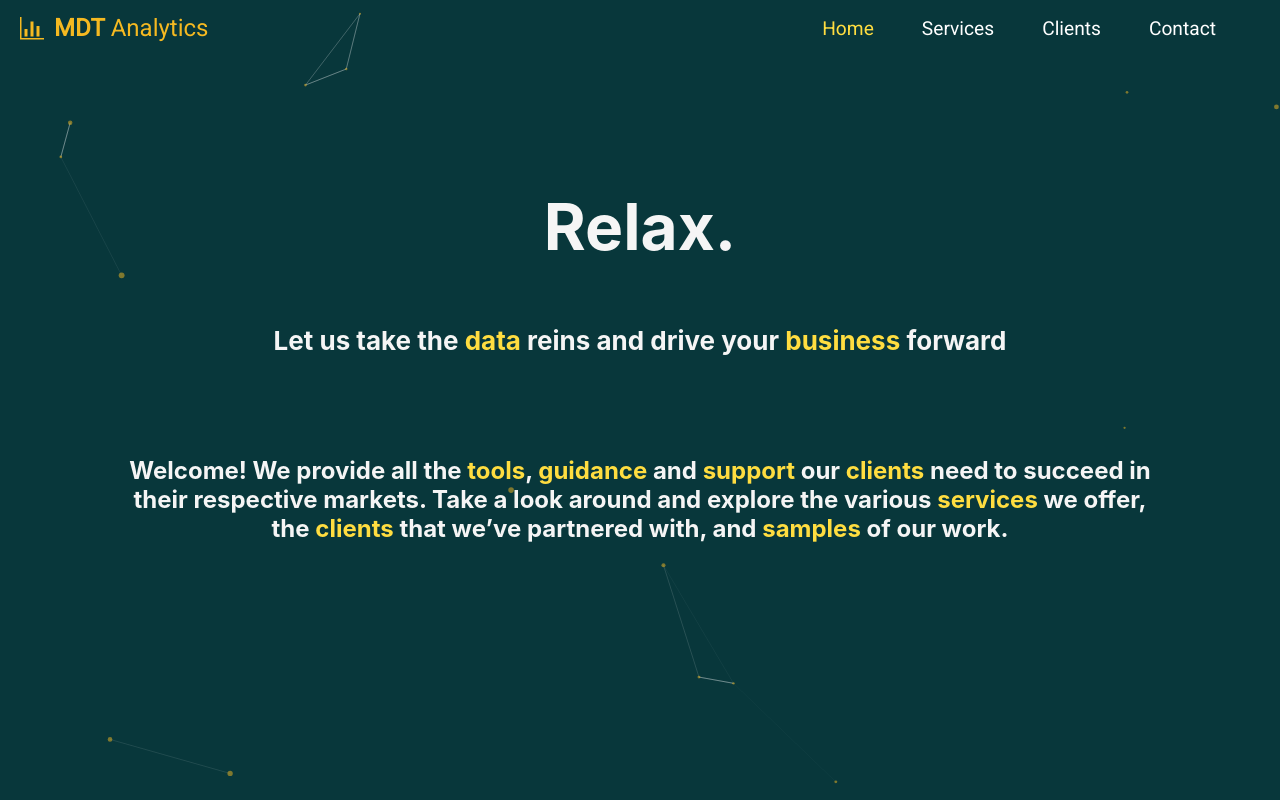
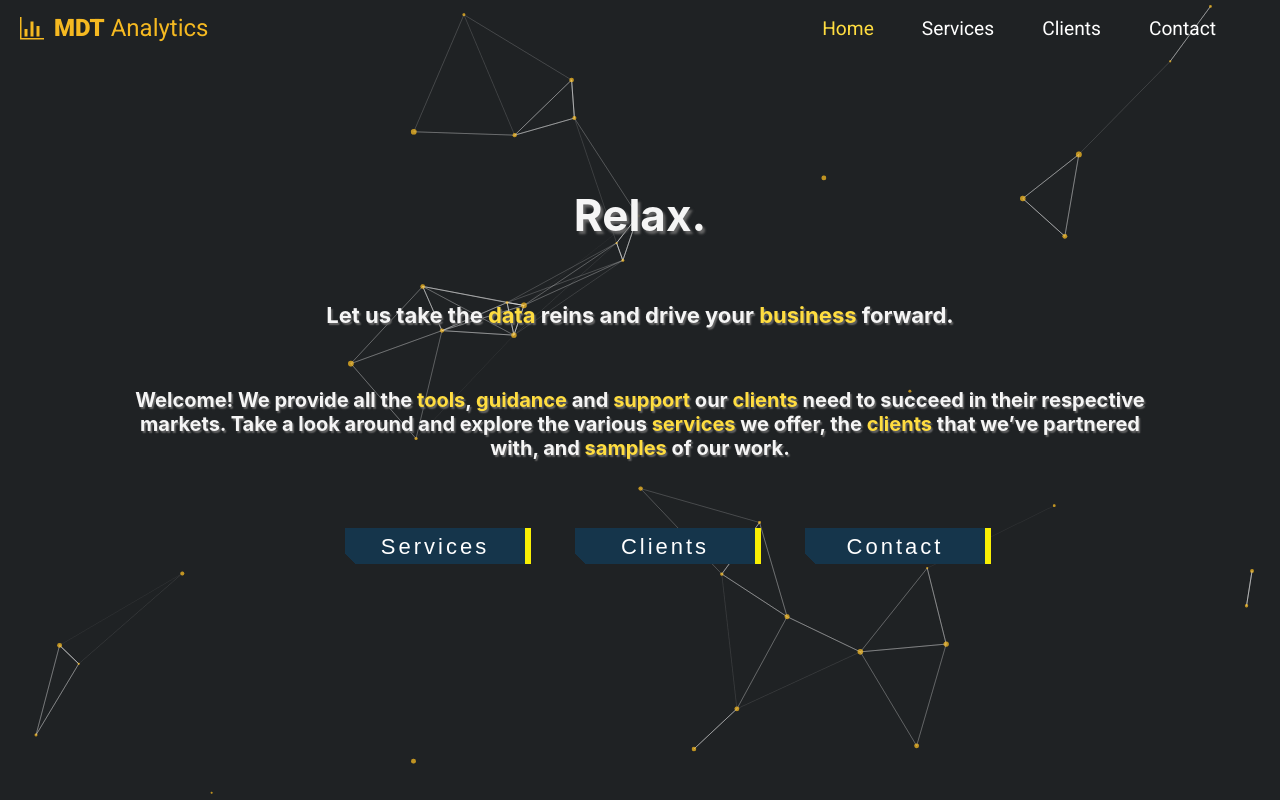
Before and after one commit to Mohammad-Afsari/mdtanalytics, a React (Create React App) app: page / in a window 1280 px wide. Built offline with nearby package versions, Linux system fonts and the light colour scheme.

Commit message:
Home page rev02

```diff
--- a/src/App.css
+++ b/src/App.css
@@ -13,6 +13,7 @@ body {
   font-size: 3.5rem;
   margin-top: 10%;
 }
+
 
 .introduction {
   z-index: 5;
@@ -30,19 +31,128 @@ body {
 }
 
 .introduction h1 {
-  font-size: 64px;
+  font-size: 44px;
+  text-shadow: 2.5px 2.5px 2.5px #666;
 }
 
 .introduction h4 {
-  font-size: 26px;
+  font-size: 22px;
   margin-top: 60px;
+  text-shadow: 1.5px 1.5px 1.5px #666;
 }
 
 .introduction h5 {
-  font-size: 24px;
-  margin-top: 100px;
+  font-size: 20px;
+  margin-top: 60px;
+  text-shadow: 1.5px 1.5px 1.5px #666;
 }
 
 .introduction h4 span, .introduction h5 span {
   color: #ffdd40;
 }
+
+.links {
+  z-index: 5;
+  margin: 0 auto;
+  margin-top: 40px;
+}
+
+.linkBtn {
+  margin-left: 30px;
+  cursor: pointer;
+}
+
+.linkBtn:hover {
+  color: #F8F005;
+  font-weight: bolder;
+  transition: 0.15s;
+}
+
+button::after:hover {
+  color:#15354b;
+}
+
+button, button::after {
+  width: 180px;
+  height: 36px;
+  font-size: 22px;
+  background: linear-gradient(45deg, transparent 5%, #15354b 5%);
+  border: 0;
+  color: #fff;
+  letter-spacing: 3px;
+  line-height: 38px;
+  box-shadow: 6px 0px 0px #F8F005;
+  outline: transparent;
+  position: relative;
+}
+
+button::after {
+  --slice-0: inset(50% 50% 50% 50%);
+  --slice-1: inset(80% -6px 0 0);
+  --slice-2: inset(50% -6px 30% 0);
+  --slice-3: inset(10% -6px 85% 0);
+  --slice-4: inset(40% -6px 43% 0);
+  --slice-5: inset(80% -6px 5% 0);
+  content: 'AVAILABLE NOW';
+  display: block;
+  position: absolute;
+  top: 0;
+  left: 0;
+  right: 0;
+  bottom: 0;
+  background: linear-gradient(45deg, transparent 3%, #1c6fa7 3%, #1c6fa7 5%, #15354b 5%);
+  text-shadow: -3px -3px 0px #F8F005, 3px 3px 0px #1c6fa7;
+  clip-path: var(--slice-0);
+}
+
+button:hover::after {
+  animation: 0.8s glitch;
+  animation-timing-function: steps(2, end);
+}
+
+@keyframes glitch {
+  0% {
+    clip-path: var(--slice-1);
+    transform: translate(-20px, -10px);
+  }
+  10% {
+    clip-path: var(--slice-3);
+    transform: translate(10px, 10px);
+  }
+  20% {
+    clip-path: var(--slice-1);
+    transform: translate(-10px, 10px);
+  }
+  30% {
+    clip-path: var(--slice-3);
+    transform: translate(0px, 5px);
+  }
+  40% {
+    clip-path: var(--slice-2);
+    transform: translate(-5px, 0px);
+  }
+  50% {
+    clip-path: var(--slice-3);
+    transform: translate(5px, 0px);
+  }
+  60% {
+    clip-path: var(--slice-4);
+    transform: translate(5px, 10px);
+  }
+  70% {
+    clip-path: var(--slice-2);
+    transform: translate(-10px, 10px);
+  }
+  80% {
+    clip-path: var(--slice-5);
+    transform: translate(20px, -10px);
+  }
+  90% {
+    clip-path: var(--slice-1);
+    transform: translate(-10px, 0px);
+  }
+  100% {
+    clip-path: var(--slice-1);
+    transform: translate(0);
+  }
+}
--- a/src/App.js
+++ b/src/App.js
@@ -1,15 +1,11 @@
 import './App.css';
 import Navbar from './components/navbar/Navbar';
 import { BrowserRouter as Router, Switch, Route } from "react-router-dom";
-// import { Home } from "./components/pages/Home";
-// import { About } from "./components/pages/About";
-// import { Blog } from "./components/pages/Blog";
-// import { Contact } from "./components/pages/Contact";
-
 import Home from './components/Home/Home';
-import Services from './components/About/About';
+import Services from './components/About/Services';
 import Clients from './components/Clients/Clients'
 import Contact from './components/Contact/Contact'
+import Introduction from './components/Home/Introduction/Introduction';
 
 function App() {
   return (
@@ -20,18 +16,14 @@ function App() {
           <Switch>
             <Route exact path="/" >
               <Home />
-              <div className="introduction">
-                <h1>Relax.</h1>
-                <h4>Let us take the <span>data</span> reins and drive your <span>business</span> forward</h4>
-                <h5>Welcome! We provide all the <span>tools</span>, <span>guidance</span> and <span>support</span> our <span>clients</span> need to succeed in their respective markets. Take a look around and explore the various <span>services</span> we offer, the <span>clients</span> that we’ve partnered with, and <span>samples</span> of our work.</h5>
-              </div>
+              <Introduction />
             </Route>
 
-            <Route path="/about">
+            <Route path="/services">
               <Services />
             </Route>
 
-            <Route path="/blog">
+            <Route path="/clients">
               <Clients />
             </Route>
 
--- a/src/components/home/Home.js
+++ b/src/components/home/Home.js
@@ -21,7 +21,7 @@ const Home = () => {
                 options={{
                     background: {
                     color: {
-                        value: "#08373b",
+                        value: "#1f2224",
                     },
                     },
                     fpsLimit: 120,
@@ -78,9 +78,9 @@ const Home = () => {
                     number: {
                         density: {
                         enable: true,
-                        area: 2000,
+                        area: 1500,
                         },
-                        value: 30,
+                        value: 60,
                     },
                     opacity: {
                         value: 0.5,
--- /dev/null
+++ b/src/components/home/Introduction/Introduction.css
@@ -0,0 +1 @@
+/* Carried out in app.js */
--- /dev/null
+++ b/src/components/home/Introduction/Introduction.js
@@ -0,0 +1,27 @@
+import React, { useState } from "react";
+import { NavLink } from "react-router-dom/cjs/react-router-dom.min";
+
+const Introduction = () => {
+    return (
+        <div className="introduction">
+            <h1>Relax.</h1>
+            <h4>Let us take the <span>data</span> reins and drive your <span>business</span> forward.</h4>
+            <h5>Welcome! We provide all the <span>tools</span>, <span>guidance</span> and <span>support</span> our <span>clients</span> need to succeed in their respective markets. Take a look around and explore the various <span>services</span> we offer, the <span>clients</span> that we’ve partnered with, and <span>samples</span> of our work.</h5>
+            <div className="links">
+                <NavLink to="/services" className="nav-logo">
+                    <button className="linkBtn services">Services</button>
+                </NavLink>
+
+                <NavLink to="/clients" className="nav-logo">
+                    <button className="linkBtn clients">Clients</button>
+                </NavLink>
+
+                <NavLink to="/contact" className="nav-logo">
+                    <button className="linkBtn contact">Contact</button>
+                </NavLink>
+            </div>
+        </div>
+     );
+}
+
+export default Introduction;
--- a/src/components/navbar/Navbar.js
+++ b/src/components/navbar/Navbar.js
@@ -2,6 +2,8 @@ import React, { useState } from "react";
 import { NavLink } from "react-router-dom";
 import "./Navbar.css";
 import { GoGraph } from 'react-icons/go'
+import { CgMenuRightAlt } from 'react-icons/cg'
+
 
 function Navbar() {
   const [click, setClick] = useState(false);
@@ -35,7 +37,7 @@ function Navbar() {
             <li className="nav-item">
               <NavLink
                 exact
-                to="/about"
+                to="/services"
                 activeClassName="active"
                 className="nav-links"
                 onClick={handleClick}
@@ -46,7 +48,7 @@ function Navbar() {
             <li className="nav-item">
               <NavLink
                 exact
-                to="/blog"
+                to="/clients"
                 activeClassName="active"
                 className="nav-links"
                 onClick={handleClick}
--- a/src/components/navbar/navbar.css
+++ b/src/components/navbar/navbar.css
@@ -1,7 +1,13 @@
 @import url('https://fonts.googleapis.com/css2?family=Roboto&display=swap');
+@import url('https://fonts.googleapis.com/css2?family=Roboto:wght@900&display=swap');
+
+:root {
+    --backgroundColorMain: #1f2224;
+    --backgroundColorTest: #1f2224;
+}
 
 .navbar {
-    /* background-color: #08373b; */
+    /* background-color: var(--backgroundColorTest); */
     height: 60px;
     display: flex;
     justify-content: center;
@@ -102,6 +108,7 @@
 
 p span {
     font-weight: bolder;
+    font-family: 'Roboto', sans-serif;
 }
 
 @media screen and (max-width: 960px) {
@@ -118,7 +125,7 @@ p span {
     }
 
     .nav-menu.active {
-      background: #08373b;
+      background: var(--backgroundColorMain);
       left: 0px;
       opacity: 1;
       transition: all 0.5s ease;
```
Also changed, not shown: src/components/About/About.css (deleted), src/components/About/Services.css (added), src/components/About/Services.js (renamed from src/components/About/About.js).
